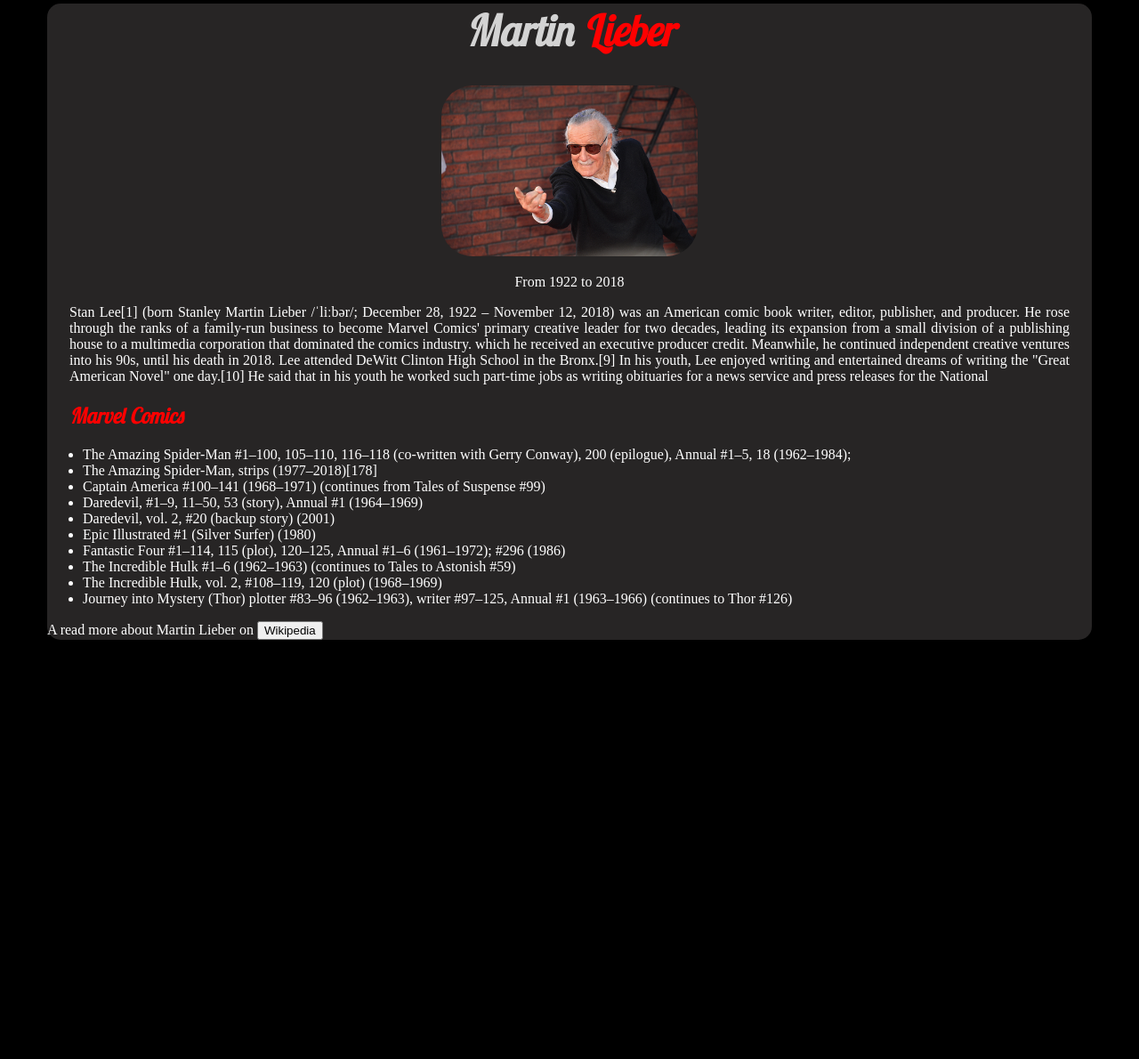
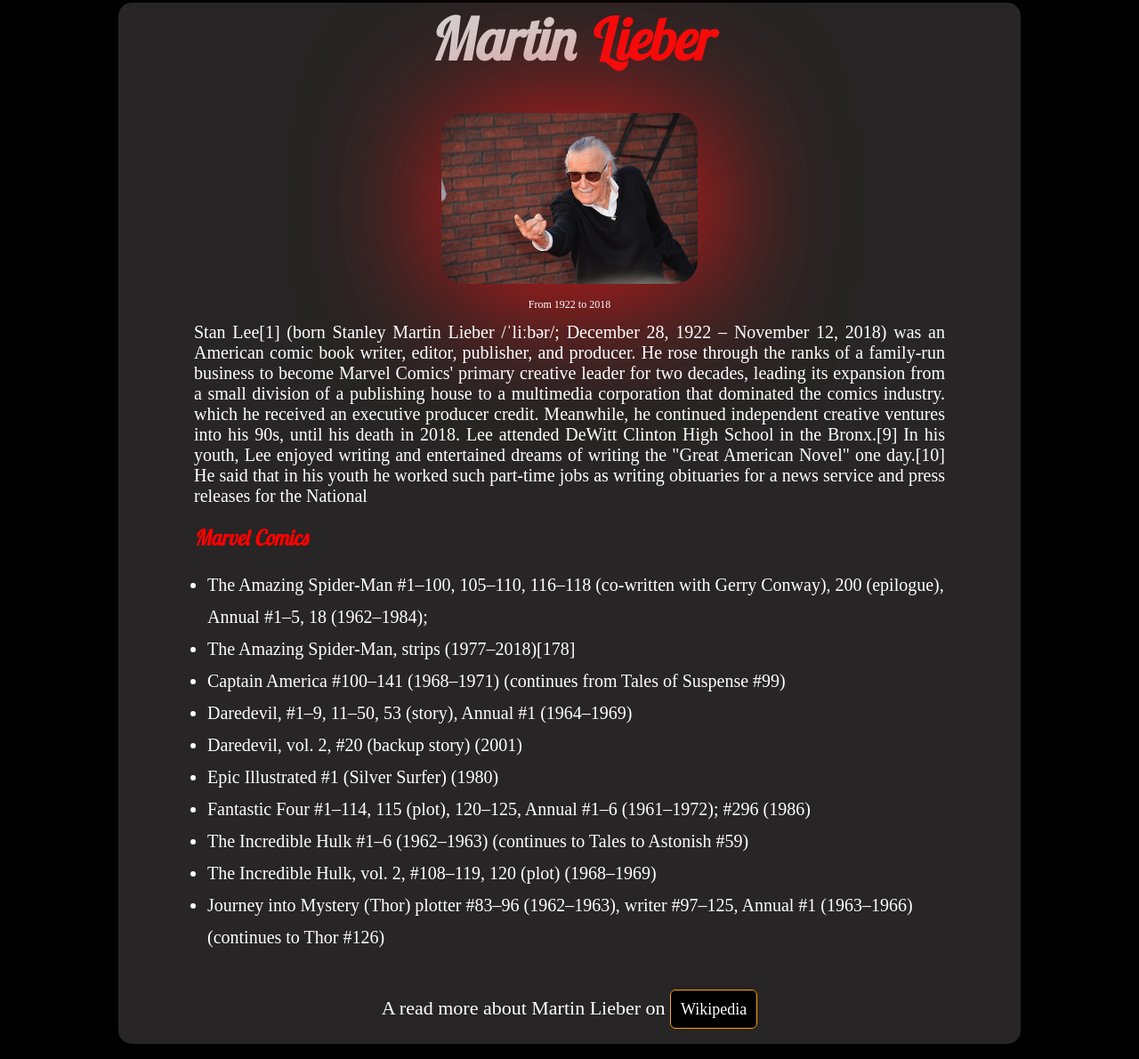
Before and after one commit to Eb1rar/StanLee-Project-Final, a plain HTML site: page index.html in a window 1280 px wide. Shown: the part 67-1257 px from the top of the page at 89% size. Before the commit the page ends 831 px from the top, so only its background shows below. Drawn offline with Linux system fonts and the light colour scheme.

Commit message:
Stan Lee Project-Final

```diff
--- a/index.html
+++ b/index.html
@@ -66,7 +66,12 @@
         </li>
       </ul>
       <footer>
-        <p>A read more about Martin Lieber on <button>Wikipedia</button></p>
+        <p>
+          A read more about Martin Lieber on
+          <a href="https://en.wikipedia.org/wiki/Stan_Lee" target="_blank"
+            >Wikipedia
+          </a>
+        </p>
       </footer>
     </div>
   </body>
--- a/style.css
+++ b/style.css
@@ -4,22 +4,26 @@ body {
 }
 .container {
   background-color: rgb(48, 46, 46, 0.815);
-  margin: 45px;
+  margin: 17px 125px;
   border-radius: 15px;
+  padding: 0px 60px;
 }
 h1 {
   font-family: "Lobster Two", cursive;
   font-weight: 700px;
-  font-size: 48px;
+  font-size: 65px;
   color: lightgray;
-  text-align: center;
 }
 span {
-  color: red;
+  color: rgb(248, 10, 10);
 }
 img {
   width: 18em;
-  border-radius: 35px;
+  border-radius: 26px;
+  box-shadow: 6px 6px 150px 5px rgb(231, 23, 23);
+}
+p {
+  font-size: 12px;
 }
 .header-part {
   text-align: center;
@@ -32,5 +36,31 @@ h2 {
 }
 article {
   text-align: justify;
+  font-size: 20px;
   margin: 12px 25px;
 }
+ul {
+  line-height: 1.8;
+  font-size: 20px;
+}
+footer {
+  text-align: center;
+  padding-bottom: 5px;
+  padding-top: 7px;
+}
+footer p {
+  font-size: 22px;
+}
+a {
+  background-color: black;
+  color: white;
+  border: 1px solid orange;
+  border-radius: 6px;
+  font-size: 18px;
+  padding: 11px;
+  text-decoration: none;
+}
+a:hover {
+  color: red;
+  background-color: rgb(48, 46, 46, 0.815);
+}
```
